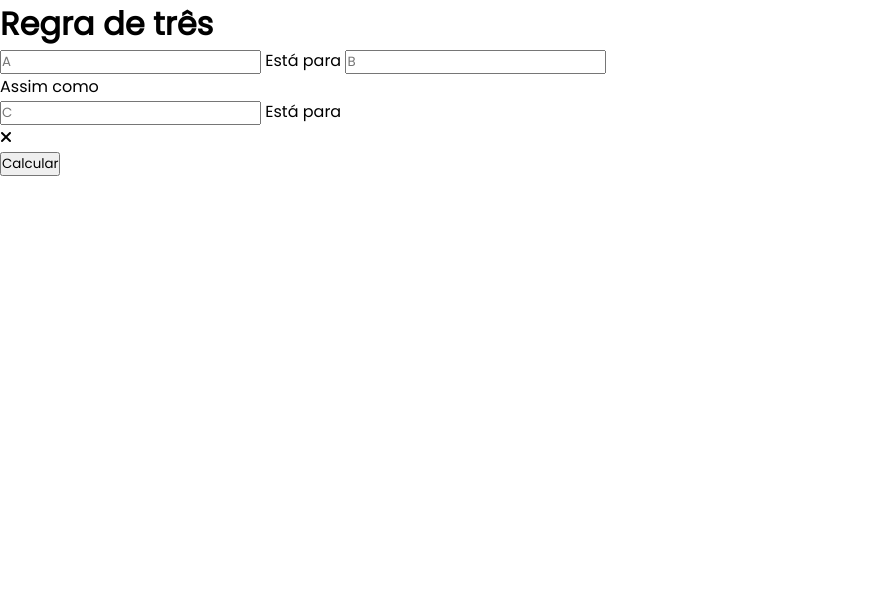
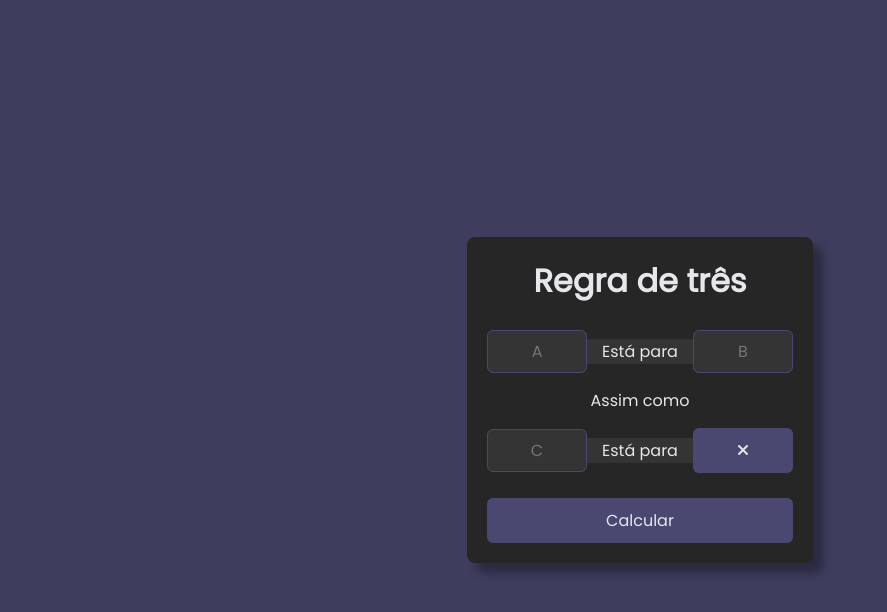
Before and after one commit to natyy200/regra-de-tres-calculadora, a plain HTML site: page index.html in a window 1280 px wide. Shown: the whole page, without its empty margins (0-887 px from the left). Drawn offline with Linux system fonts and the light colour scheme.

Commit message:
estilizando a calculadora

```diff
--- a/assets/css/style.css
+++ b/assets/css/style.css
@@ -1,8 +1,9 @@
 @import url('https://fonts.googleapis.com/css2?family=Poppins:wght@100;200;300;400&display=swap');
 
 :root {
-    --primary-color: #4a4871;
+    --primary-color-1: #4a4871;
     --primary-color-2: #3e3d5e;
+
     --color-neutral-1: #e5e7eb;
     --color-neutral-2:#343434;
     --color-neutral-3: #262626;
@@ -14,3 +15,83 @@
     box-sizing: border-box;
     font-family: 'Poppins', sans-serif;
 }
+
+body {
+    display: flex;
+    justify-content: center;
+    align-items: center;
+    min-height: 100vh;
+    background-color: var(--primary-color-2);
+}
+
+.calculator {
+    background-color: var(--color-neutral-3);
+    color: var(--color-neutral-1);
+    box-shadow: 10px 10px 10px rgba(0, 0, 0, 0.323);
+    border-radius: 8px;
+    padding: 20px;
+    text-align: center;
+}
+
+.input-container {
+    margin: 25px 0;
+}
+
+.input-group {
+    display: flex;
+    align-items: center;
+    justify-content: center;
+}
+
+.input-group input {
+    background-color: var(--color-neutral-2);
+    color: var(--color-neutral-1);
+    padding: 8px;
+    border: 1px solid var(--primary-color-1);
+    border-radius: 6px;
+    width: 100px;
+    font-size: 16px;
+    text-align: center;
+}
+
+.input-group input::-webkit-outer-spin-button,
+.input-group input::-webkit-inner-spin-button {
+    appearance: none;
+}
+
+.input-group input:focus-visible {
+    outline: transparent;
+}
+
+.input-group span {
+    background-color: var(--color-neutral-2);
+    padding: 0px 15px;
+}
+
+.input-group p {
+    background-color: var(--primary-color-1);
+    border-radius: 6px;
+    padding: 10px;
+    width: 100px;
+}
+
+.input-text {
+    margin: 15px 0;
+}
+
+#calculate {
+    background-color: var(--primary-color-1);
+    color: var(--color-neutral-1);
+    border: none;
+    border-radius: 6px;
+    padding: 10px;
+    font-size: 16px;
+    font-weight: 500;
+    width: 100%;
+    cursor: pointer;
+    transition: background-color .5s ease;
+}
+
+#calculate:hover {
+    background-color: var(--primary-color-2);
+}
```
